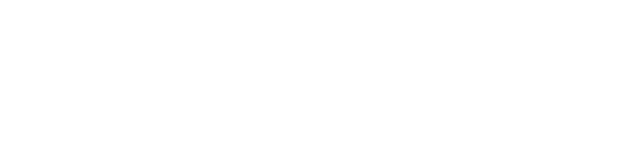
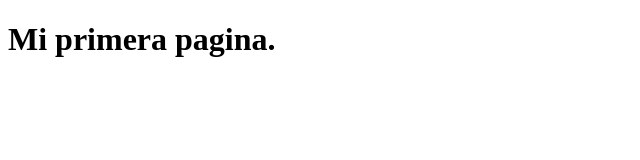
Before and after one commit to Xedocs/Mi-primer-repo, a plain HTML site: page index.html in a window 1280 px wide. Shown: the whole page, without its empty margins (0-640 px from the left). Drawn offline with Linux system fonts and the light colour scheme.

Commit message:
Ahora el index esta listo

```diff
--- a/index.html
+++ b/index.html
@@ -4,9 +4,11 @@
     <meta charset="UTF-8">
     <meta http-equiv="X-UA-Compatible" content="IE=edge">
     <meta name="viewport" content="width=device-width, initial-scale=1.0">
-    <title>Document</title>
+    <title>Primera pagina</title>
 </head>
+
+
 <body>
-
+    <h1>Mi primera pagina.</h1>
 </body>
 </html>
```
